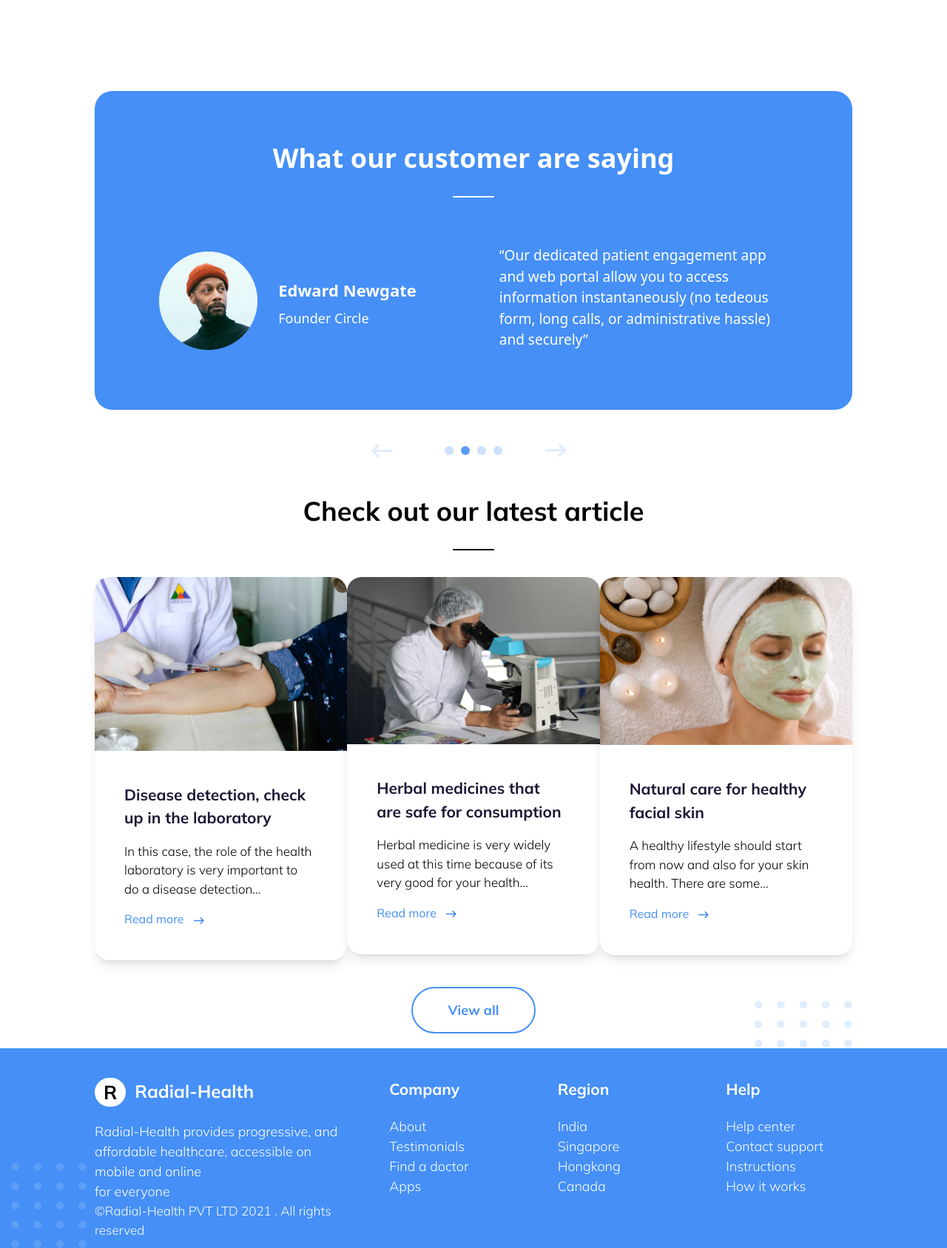
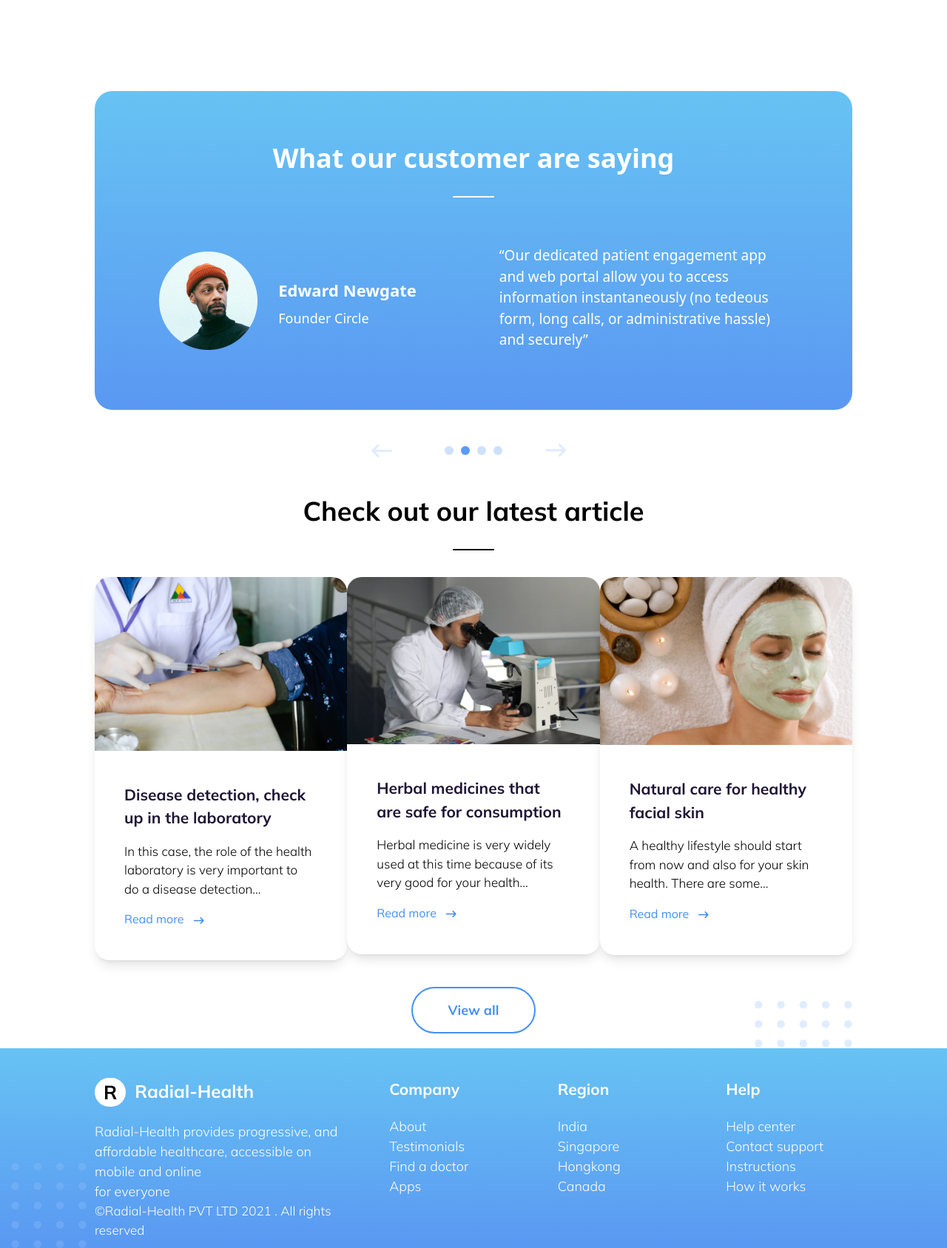
Before and after one commit to Sahwag546/radial-health, a plain HTML site: page index.html in a window 1280 px wide. Shown: the part 3400-5087 px from the top of the page at 74% size. Drawn offline with nearby package versions, Linux system fonts and the light colour scheme.

Commit message:
add slider and footer gredient

```diff
--- a/index.html
+++ b/index.html
@@ -349,7 +349,7 @@
     <!-- section-5 slider  -->
 
     <section class="items-center justify-center mulish">
-      <div class="container w-4/5 mx-auto relative bg-blue rounded-3xl relative">
+      <div class="container w-4/5 mx-auto relative bg-gradient-to-b from-[#67C3F3] to-[#5A98F2] rounded-3xl relative">
         <div class="show-one mt-10">
           <div class="card">
             <div class="flex flex-col">
@@ -594,7 +594,7 @@ There are some...
     <!-- footer  -->
 
         <footer
-      class="items-center justify-center flex relative bg-blue  font-mulish">
+      class="items-center justify-center flex relative bg-gradient-to-b from-[#67C3F3] to-[#5A98F2]  font-mulish">
       <div class="container w-4/5 mx-auton relative">
         <div class="flex flex-wrap justify-between pb-20 max-2xl:pb-3">
           <div class="w-full md:w-6/12 lg:w-4/12">
```
